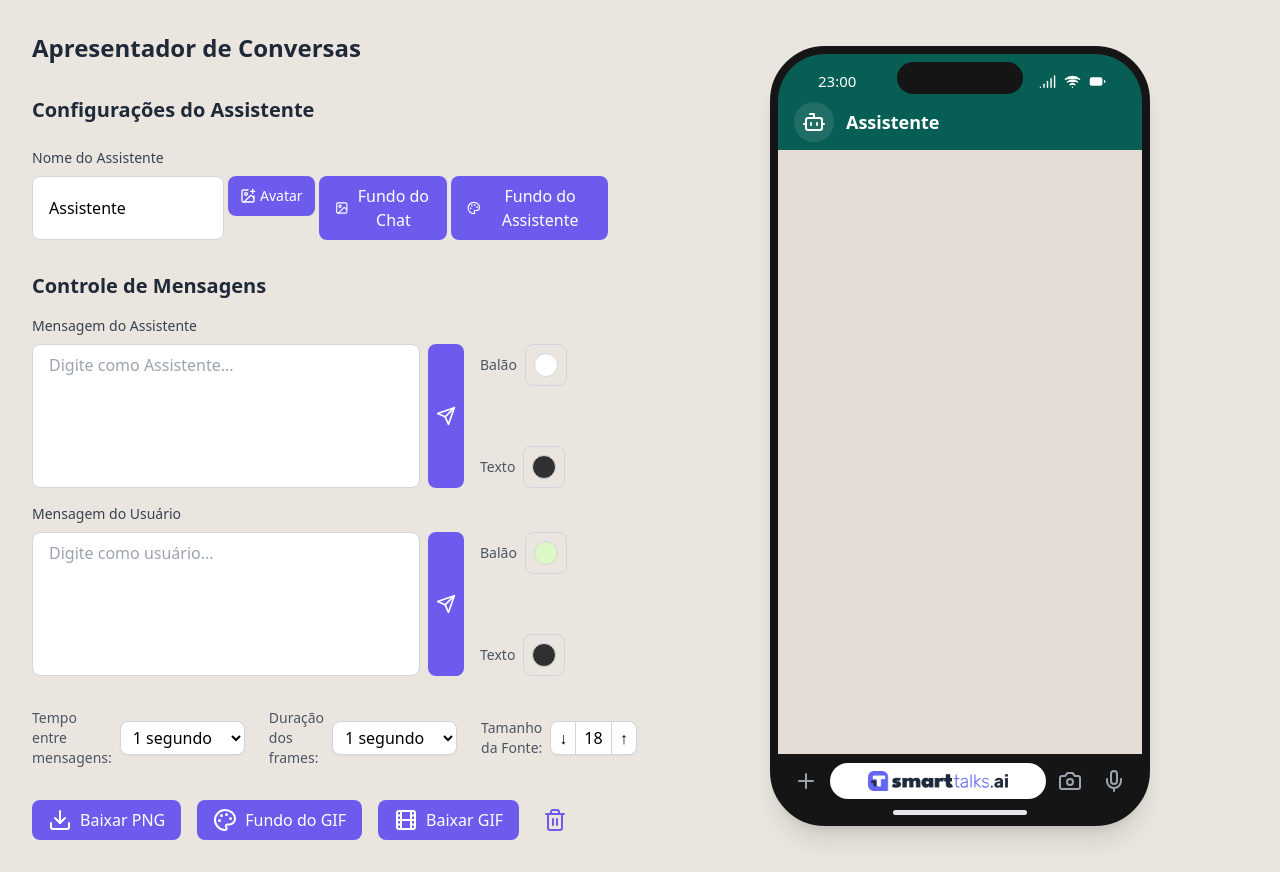
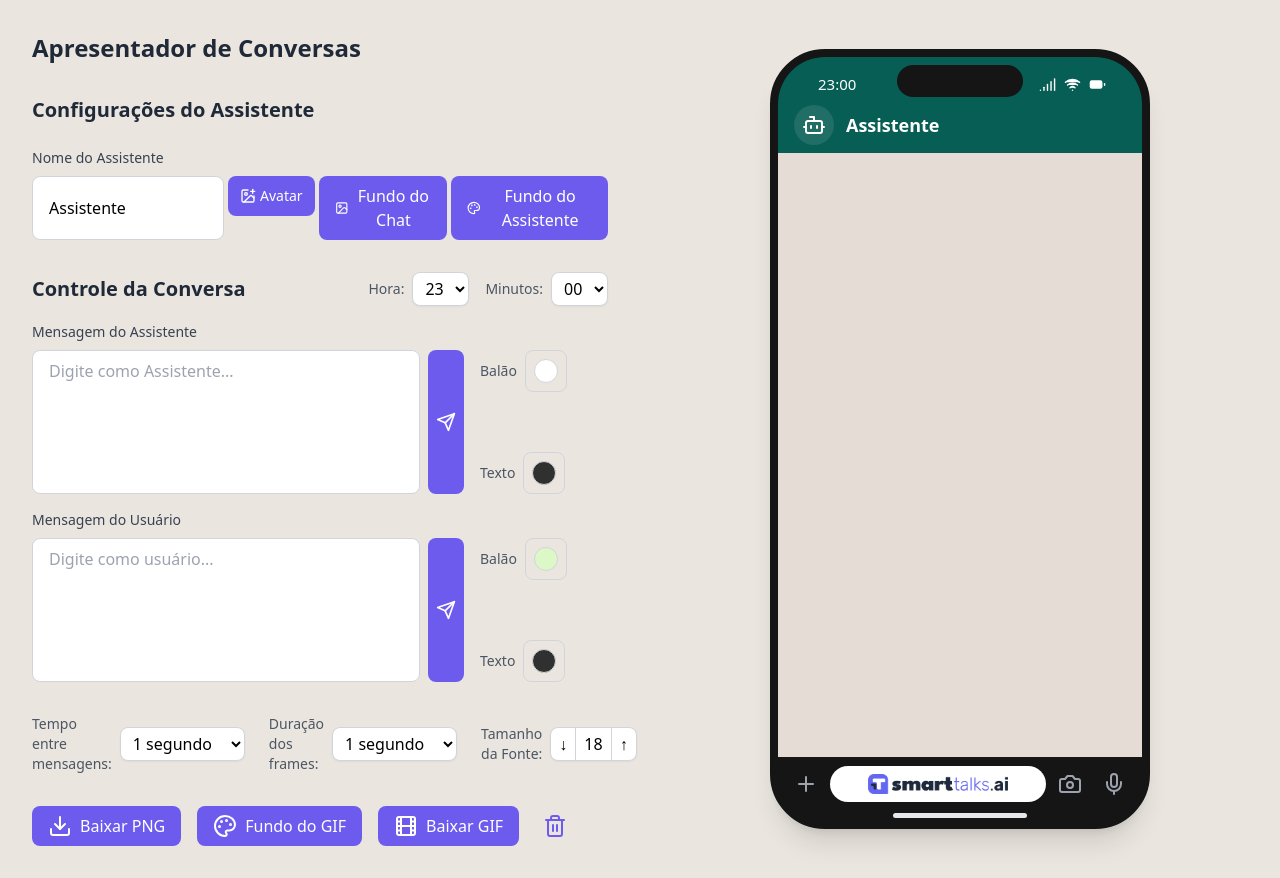
Before and after one commit to Protospi/chat-press, a React (Vite) app: page / in a window 1280 px wide. Built offline with nearby package versions, Linux system fonts and the light colour scheme.

Commit message:
feat: time parameters

```diff
--- a/src/App.tsx
+++ b/src/App.tsx
@@ -45,6 +45,8 @@ function App() {
   const [isUserTextColorPickerOpen, setIsUserTextColorPickerOpen] = useState(false);
   const [chatBackground, setChatBackground] = useState('#e5ddd5');
   const [isBackgroundSelectorOpen, setIsBackgroundSelectorOpen] = useState(false);
+  const [selectedHour, setSelectedHour] = useState('23');
+  const [selectedMinute, setSelectedMinute] = useState('00');
 
   const TOTAL_STEPS = (messages: Message[]) => messages.length + 1;
   const FRAME_WEIGHT = 0.8;
@@ -201,7 +203,33 @@ function App() {
 
           <div className="space-y-4">
             <div className="flex justify-between items-center">
-              <h3 className="text-xl font-semibold text-gray-800">Controle de Mensagens</h3>
+              <h3 className="text-xl font-semibold text-gray-800">Controle da Conversa</h3>
+              <div className="flex items-center gap-4">
+                <div className="flex items-center gap-2">
+                  <label className="text-sm text-gray-600">Hora:</label>
+                  <select
+                    value={selectedHour}
+                    onChange={(e) => setSelectedHour(e.target.value)}
+                    className="bg-white rounded-lg border border-gray-300 shadow-sm px-2 py-1"
+                  >
+                    {Array.from({ length: 24 }, (_, i) => i.toString().padStart(2, '0')).map((hour) => (
+                      <option key={hour} value={hour}>{hour}</option>
+                    ))}
+                  </select>
+                </div>
+                <div className="flex items-center gap-2">
+                  <label className="text-sm text-gray-600">Minutos:</label>
+                  <select
+                    value={selectedMinute}
+                    onChange={(e) => setSelectedMinute(e.target.value)}
+                    className="bg-white rounded-lg border border-gray-300 shadow-sm px-2 py-1"
+                  >
+                    {Array.from({ length: 60 }, (_, i) => i.toString().padStart(2, '0')).map((minute) => (
+                      <option key={minute} value={minute}>{minute}</option>
+                    ))}
+                  </select>
+                </div>
+              </div>
             </div>
             <div className="space-y-4">
               <div>
@@ -370,7 +398,7 @@ function App() {
               <div className={`absolute ${isGeneratingGif ? 'top-2' : 'top-4'} left-0 right-0 px-6 flex justify-between items-center z-10`}>
                 {/* Time */}
                 <div className="text-white text-[15px] font-medium w-[40px] ml-4">
-                  23:00
+                  {selectedHour}:{selectedMinute}
                 </div>
 
                 {/* Right Icons */}
@@ -450,14 +478,13 @@ function App() {
           avatarUrl={avatarUrl}
           headerColor={headerColor}
           fontSize={fontSize}
-          // Assistant colors
           bubbleColor={assistantBubbleColor}
           textColor={assistantTextColor}
-          // User colors
           userBubbleColor={userBubbleColor}
           userTextColor={userTextColor}
-          // Add the missing chatBackground prop
           chatBackground={chatBackground}
+          selectedHour={selectedHour}
+          selectedMinute={selectedMinute}
         />
       </div>
 
--- a/src/components/HiddenPhone.tsx
+++ b/src/components/HiddenPhone.tsx
@@ -16,6 +16,8 @@ interface HiddenPhoneProps {
   userBubbleColor?: string;
   userTextColor?: string;
   chatBackground: string;
+  selectedHour: string;
+  selectedMinute: string;
 }
 
 export const HiddenPhone = forwardRef<HTMLDivElement, HiddenPhoneProps>(({
@@ -28,7 +30,9 @@ export const HiddenPhone = forwardRef<HTMLDivElement, HiddenPhoneProps>(({
   textColor,
   userBubbleColor,
   userTextColor,
-  chatBackground
+  chatBackground,
+  selectedHour,
+  selectedMinute
 }, ref) => {
   return (
     <div
@@ -39,7 +43,7 @@ export const HiddenPhone = forwardRef<HTMLDivElement, HiddenPhoneProps>(({
       <div className="relative">
         <div className="absolute top-2 left-0 right-0 px-6 flex justify-between items-center z-10">
           <div className="text-white text-[15px] font-medium w-[40px] ml-4">
-            23:00
+            {selectedHour}:{selectedMinute}
           </div>
           <div className="flex items-center gap-2 translate-y-2 mr-3">
             <Signal size={17} className="text-white fill-white" />
```
